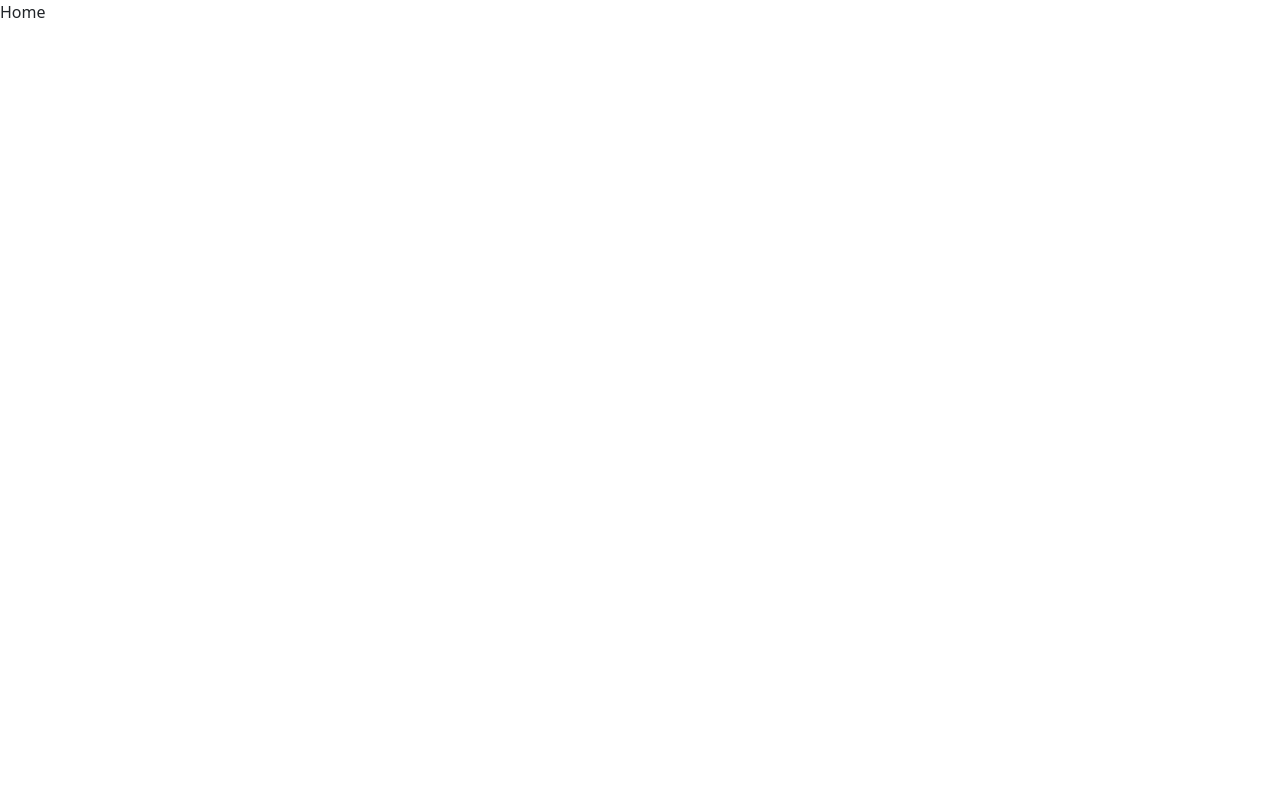
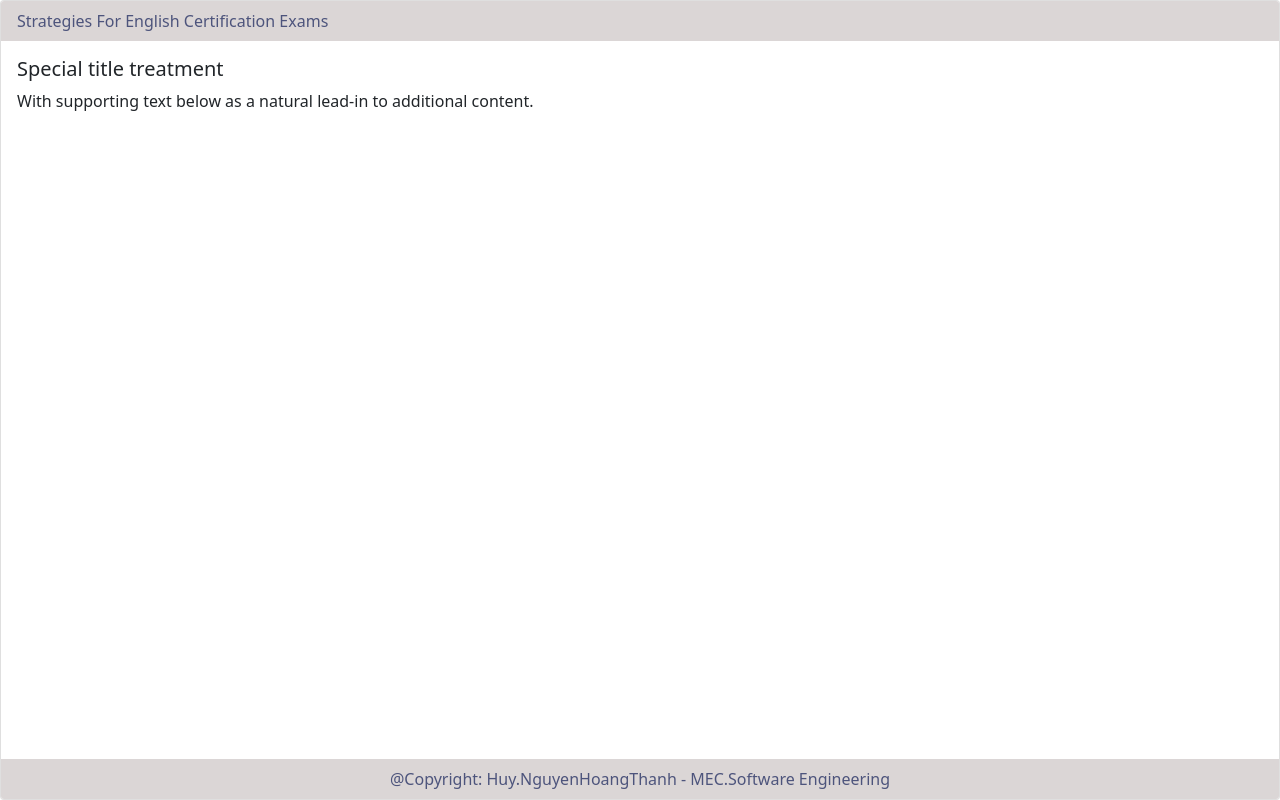
Before and after one commit to HuyNHT3/mec-ui, a React (Create React App) app in the folder client/: page / in a window 1280 px wide. Built offline with nearby package versions, Linux system fonts and the light colour scheme.

Commit message:
add route, homepage and delete some components

```diff
--- a/client/src/ui/atom/header/Header.css
+++ b/client/src/ui/organism/home/Home.css
@@ -1,8 +1,6 @@
-.HomeHeader{
+.Homebody { min-height: 100vh; }
+.HomeHeaderFooterColor{
     background-color: #DBD6D6;
     border:0px;
+    color: #4D547C;
 }
-.Branch{
-    color: #4D547C;
-    /* font-size: 14px; */
-}
--- a/client/src/ui/organism/home/Home.js
+++ b/client/src/ui/organism/home/Home.js
@@ -1,7 +1,34 @@
 import React from 'react';
+import Card from 'react-bootstrap/Card';
+import './Home.css';
 const Home = ({ ...rest }) => {
+    var arg = {
+        expand: "lg",
+        variant: "light",
+        bg: "dark",
+        style: "HomeHeader",
+        color: "Branch",
+        title: "Strategies For English Certification Exams"
+    }
     return (
-        <div>Home</div>
+        <div>
+            <Card className="Homebody">
+                <Card.Header className="HomeHeaderFooterColor">
+                    Strategies For English Certification Exams
+                </Card.Header>
+                <Card.Body>
+                    <Card.Title>Special title treatment</Card.Title>
+                    <Card.Text>
+                        <div>
+                            With supporting text below as a natural lead-in to additional content.
+                        </div>
+                    </Card.Text>
+                </Card.Body>
+                <Card.Footer className="HomeHeaderFooterColor" style={{ "text-align": "center" }}>
+                    @Copyright: Huy.NguyenHoangThanh - MEC.Software Engineering
+                </Card.Footer>
+            </Card>
+        </div>
     );
 }
 
```
Also changed, not shown: client/src/App.js (+1 -17 lines), client/src/ui/atom/header/Header.js (deleted, +0 -22 lines), 2 other files (tests, documents, lock files or other folders).
